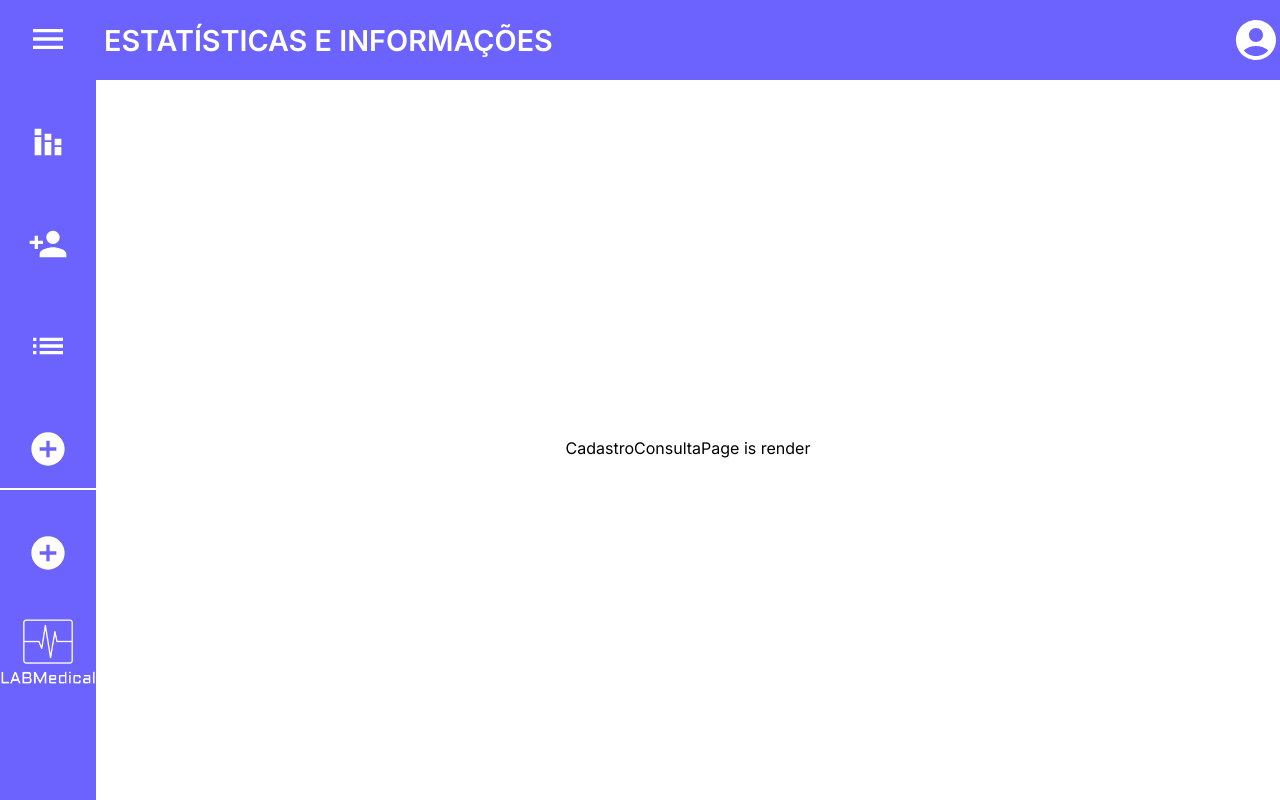
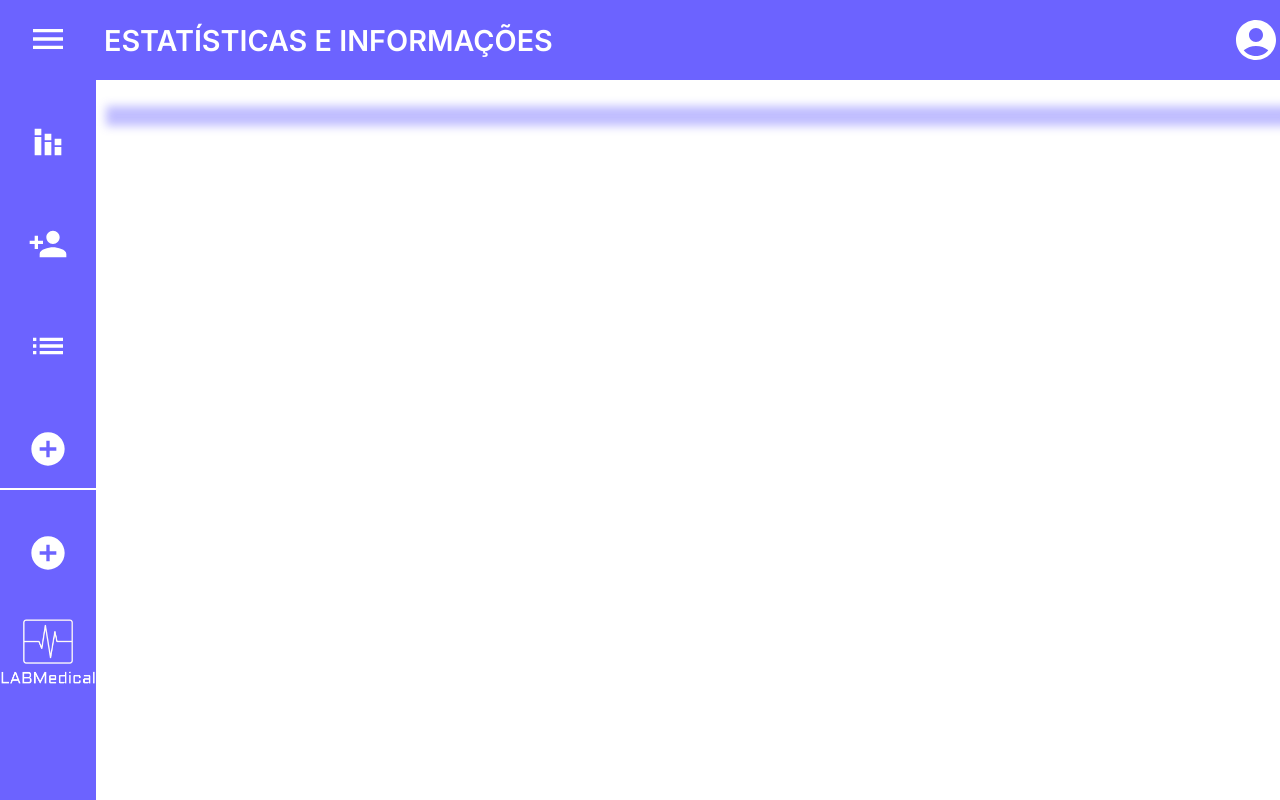
Before and after one commit to andreluizamorimdev/LabMedical_Projeto, a React (Vite) app: page /consultas in a window 1280 px wide. Built offline with nearby package versions, Linux system fonts and the light colour scheme.

Commit message:
Estruturando a pagina de cadastroConsulta

```diff
--- a/src/pages/CadastroConsulta/CadastroConsulta.page.tsx
+++ b/src/pages/CadastroConsulta/CadastroConsulta.page.tsx
@@ -1,8 +1,12 @@
+import * as Styled from './CadastroConsulta.style';
+
 const CadastroConsultaPage = () => {
     return (
-        <>
-            <p>CadastroConsultaPage is render</p>
-        </>
+        <Styled.Container>
+            <Styled.Card>
+
+            </Styled.Card>
+        </Styled.Container>
     );
 }
 
--- a/src/pages/CadastroConsulta/CadastroConsulta.style.tsx
+++ b/src/pages/CadastroConsulta/CadastroConsulta.style.tsx
@@ -0,0 +1,6 @@
+import styled from 'styled-components';
+import * as Styled from '../CadastroPaciente/CadastroPaciente.style'
+
+export const Container = styled(Styled.Container)``;
+
+export const Card = styled(Styled.Card)``;
```
